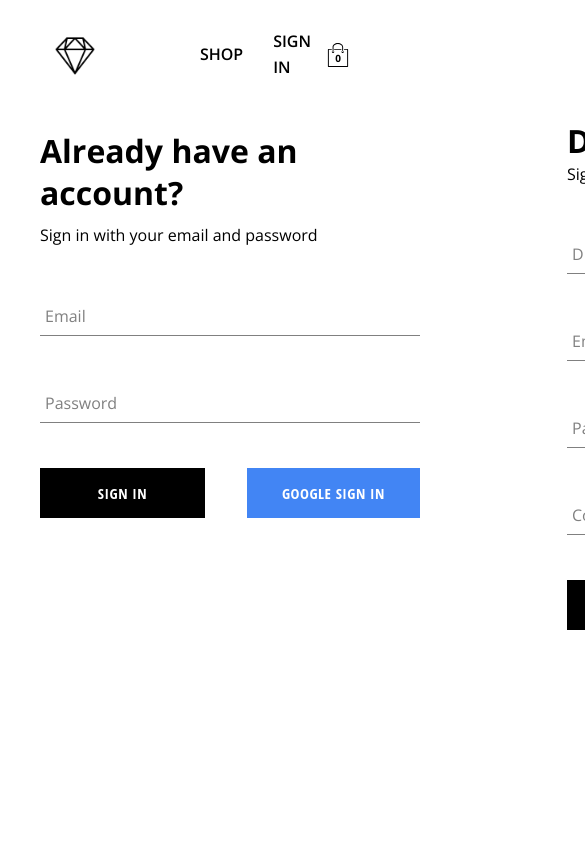
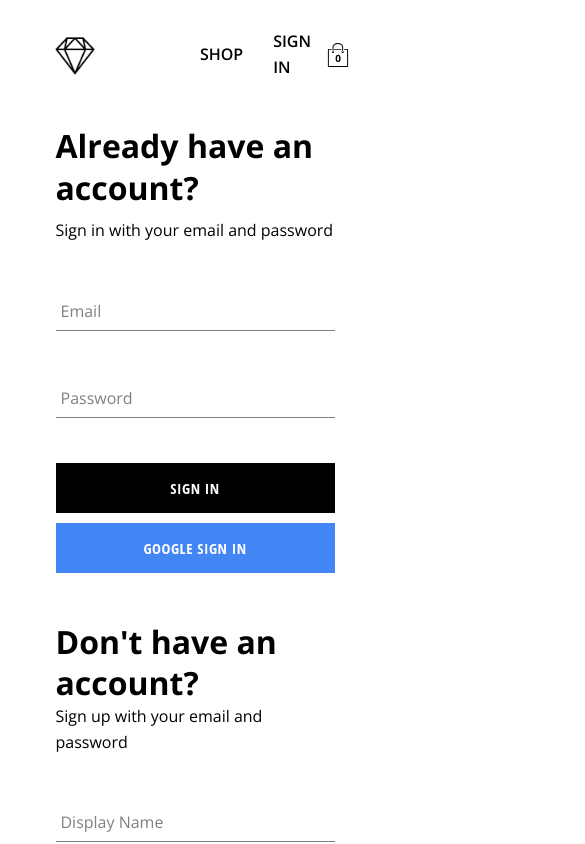
Before and after one commit to dantvi/eterna, a React (Vite) app: page /auth in a window 390 px wide. Shown: the top 844 px of the page, 585 px wide, since content can reach past the window. Built offline with nearby package versions, Linux system fonts and the light colour scheme; no server answers; the database is empty.

Commit message:
improved styling for sign up and sign in forms

```diff
--- a/src/components/sign-in-form/sign-in-form.styles.scss
+++ b/src/components/sign-in-form/sign-in-form.styles.scss
@@ -12,3 +12,14 @@
     justify-content: space-between;
   }
 }
+
+@media (max-width: 490px) {
+  .sign-in-container {
+    width: 90%;
+  }
+
+  .buttons-container {
+    flex-direction: column;
+    gap: 10px;
+  }
+}
--- a/src/components/sign-up-form/Sign-up-form.styles.scss
+++ b/src/components/sign-up-form/Sign-up-form.styles.scss
@@ -0,0 +1,7 @@
+@media (max-width: 490px) {
+  .sign-up-container {
+    width: 90%;
+  }
+
+
+}
--- a/src/routes/authentication/Authentication.styles.scss
+++ b/src/routes/authentication/Authentication.styles.scss
@@ -4,3 +4,20 @@
   display: flex;
   justify-content: space-between;
 }
+
+@media (max-width: 975px) {
+  .authentication-container {
+    width: 90%;
+    flex-direction: column;
+    align-items: center;
+    justify-content: center;
+    gap: 3rem;
+  }
+}
+
+@media (max-width: 550px) {
+  .authentication-container {
+    margin: 0;
+    width: 100%;
+  }
+}
--- a/src/routes/category/Category.styles.scss
+++ b/src/routes/category/Category.styles.scss
@@ -10,3 +10,9 @@
   margin-bottom: 25px;
   text-align: center;
 }
+
+@media (max-width: 1000px) {
+  .category-container {
+    grid-template-columns: repeat(3, 1fr);
+  }
+}
```
